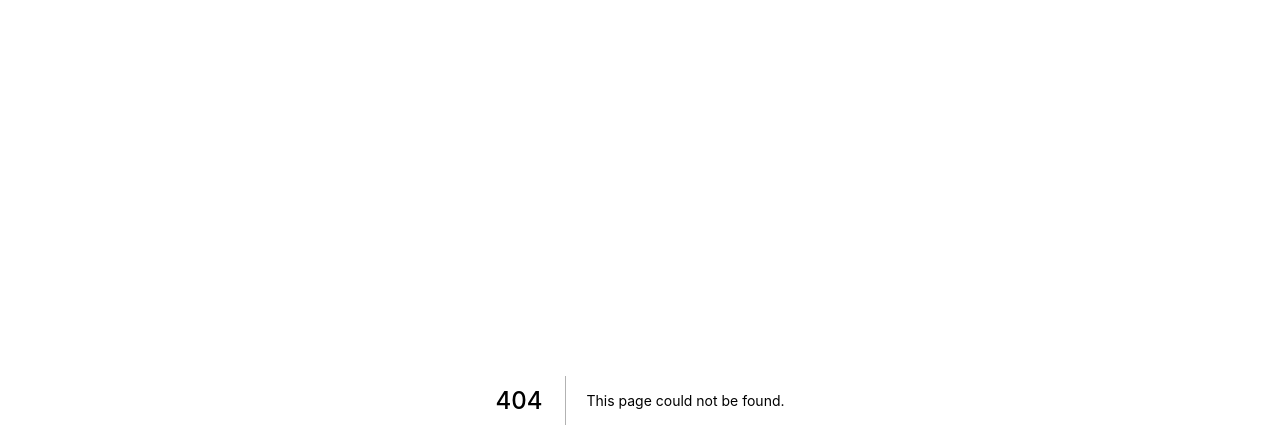
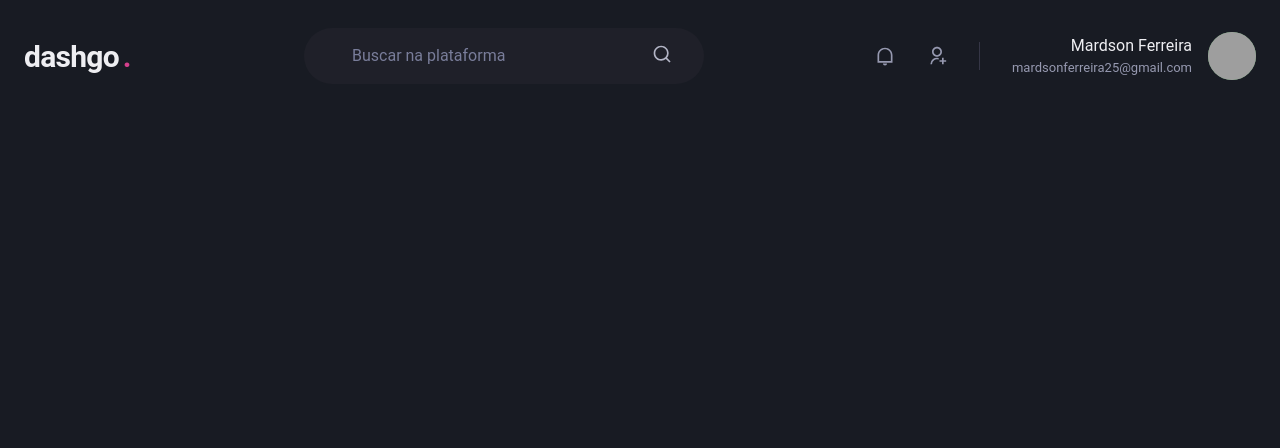
Before and after one commit to mardsonferreira/dashgo, a Next.js app: page /dashboard in a window 1280 px wide. Before the commit this address had no page. Shown: the top 448 px of the page. Built offline with nearby package versions, Linux system fonts and the light colour scheme; grey boxes are pictures that could not be loaded.

Commit message:
Creating Header component

```diff
--- a/package.json
+++ b/package.json
@@ -15,7 +15,8 @@
     "framer-motion": "^5.2.1",
     "next": "12.0.3",
     "react": "17.0.2",
-    "react-dom": "17.0.2"
+    "react-dom": "17.0.2",
+    "react-icons": "^4.3.1"
   },
   "devDependencies": {
     "@types/node": "^16.11.7",
--- /dev/null
+++ b/src/components/Header.tsx
@@ -0,0 +1,79 @@
+import { Flex, Text, Input, Icon, HStack, Box, Avatar } from "@chakra-ui/react";
+import {
+    RiNotificationLine,
+    RiSearchLine,
+    RiUserAddLine,
+} from "react-icons/ri";
+
+export function Header() {
+    return (
+        <Flex
+            as="header"
+            w="100%"
+            maxWidth={1480}
+            h="20"
+            marginX="auto"
+            mt="4"
+            align="center"
+            px="6"
+        >
+            <Text fontSize="3xl" fontWeight="bold" letterSpacing="tight" w="64">
+                dashgo
+                <Text as="span" color="pink.500" ml="1">
+                    .
+                </Text>
+            </Text>
+
+            <Flex
+                as="label"
+                flex="1"
+                py="4"
+                px="8"
+                ml="6"
+                maxWidth={400}
+                alignSelf="center"
+                color="gray.200"
+                position="relative"
+                bg="gray.800"
+                borderRadius="full"
+            >
+                <Input
+                    color="gray.50"
+                    variant="unstyled"
+                    px="4"
+                    mr="4"
+                    placeholder="Buscar na plataforma"
+                    _placeholder={{ color: "gray.400" }}
+                />
+
+                <Icon as={RiSearchLine} fontSize="20" />
+            </Flex>
+
+            <Flex align="center" ml="auto">
+                <HStack
+                    spacing="8"
+                    mx="8"
+                    pr="8"
+                    py="1"
+                    color="gray.300"
+                    borderRightWidth={1}
+                    borderColor="gray.700"
+                >
+                    <Icon as={RiNotificationLine} fontSize="20" />
+                    <Icon as={RiUserAddLine} fontSize="20" />
+                </HStack>
+
+                <Flex align="center">
+                    <Box mr="4" textAlign="right">
+                        <Text>Mardson Ferreira</Text>
+                        <Text color="gray.300" fontSize="small">
+                            mardsonferreira25@gmail.com
+                        </Text>
+                    </Box>
+
+                    <Avatar size="md" name="Mardson Ferreira" src="https://github.com/mardsonferreira.png" />
+                </Flex>
+            </Flex>
+        </Flex>
+    );
+}
--- /dev/null
+++ b/src/pages/dashboard.tsx
@@ -0,0 +1,5 @@
+import { Header } from "../components/Header";
+
+export default function dashboard() {
+    return <Header />;
+}
```
Also changed, not shown: 1 other file (tests, documents, lock files or other folders).
